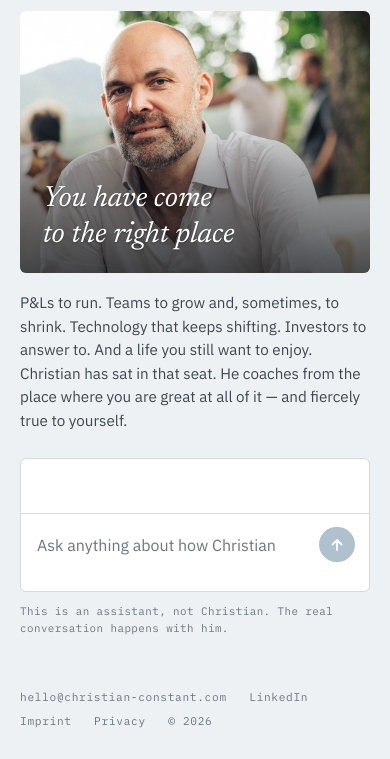
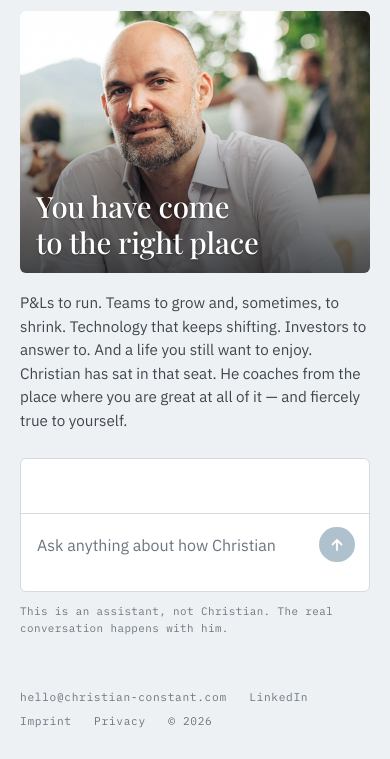
Before and after one commit to christianconstant-coach/christianconstant-site, a website: page index.html in a window 390 px wide. Shown: the part 85-844 px from the top of the page. Drawn offline with nearby package versions, Linux system fonts and the light colour scheme.

Commit message:
Phone headline in upright Playfair Display, closer to the photo's left and bottom edges

```diff
--- a/index.html
+++ b/index.html
@@ -1,7 +1,7 @@
 <title>Christian Constant</title>
 <meta name="description" content="Christian Constant, executive coach in Zurich. You have come to the right place — tailor-made leadership coaching in English, German and French.">
 <link rel="preconnect" href="https://fonts.googleapis.com">
-<link rel="stylesheet" href="https://fonts.googleapis.com/css2?family=Newsreader:ital,opsz,wght@0,6..72,400;0,6..72,500;1,6..72,400;1,6..72,500&family=IBM+Plex+Sans:ital,wght@0,400;0,500;1,400&family=IBM+Plex+Mono:wght@400;500&display=swap">
+<link rel="stylesheet" href="https://fonts.googleapis.com/css2?family=Newsreader:ital,opsz,wght@0,6..72,400;0,6..72,500;1,6..72,400;1,6..72,500&family=IBM+Plex+Sans:ital,wght@0,400;0,500;1,400&family=IBM+Plex+Mono:wght@400;500&family=Playfair+Display:wght@500&display=swap">
 <style>
   :root {
     --bg: #EEF1F3;
@@ -112,7 +112,7 @@
     .hero .portrait { grid-area: top; width: 100%; aspect-ratio: 4 / 3; }
     .hero .portrait img { object-position: 50% 12%; }
     .hero .portrait::after { content: ""; position: absolute; inset: 0; background: linear-gradient(to top, rgba(10, 14, 18, 0.72) 0%, rgba(10, 14, 18, 0.35) 38%, rgba(10, 14, 18, 0) 62%); pointer-events: none; }
-    .hero .text h1 { grid-area: top; align-self: end; z-index: 1; margin: 0 1.4rem 1.25rem; color: #fff; text-shadow: 0 1px 2px rgba(0, 0, 0, 0.35); max-width: none; font-size: clamp(1.75rem, 1.2rem + 2.6vw, 2.6rem); }
+    .hero .text h1 { grid-area: top; align-self: end; z-index: 1; margin: 0 1rem 0.85rem; font-family: "Playfair Display", var(--display); font-style: normal; font-weight: 500; color: #fff; text-shadow: 0 1px 2px rgba(0, 0, 0, 0.35); max-width: none; font-size: clamp(1.75rem, 1.2rem + 2.6vw, 2.6rem); }
     .hero .text .sub { grid-area: sub; margin: 0; font-size: 0.95rem; }
   }
   @media (min-width: 640px) {
```
